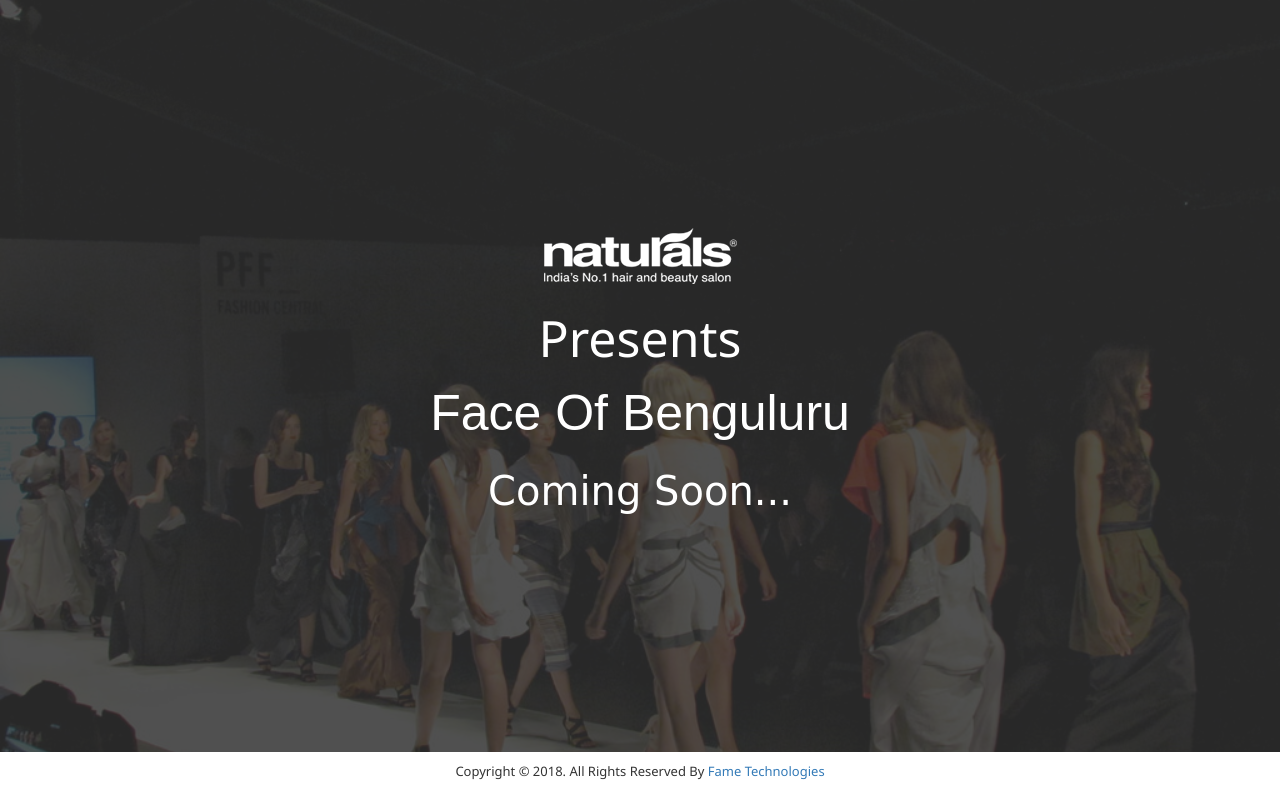
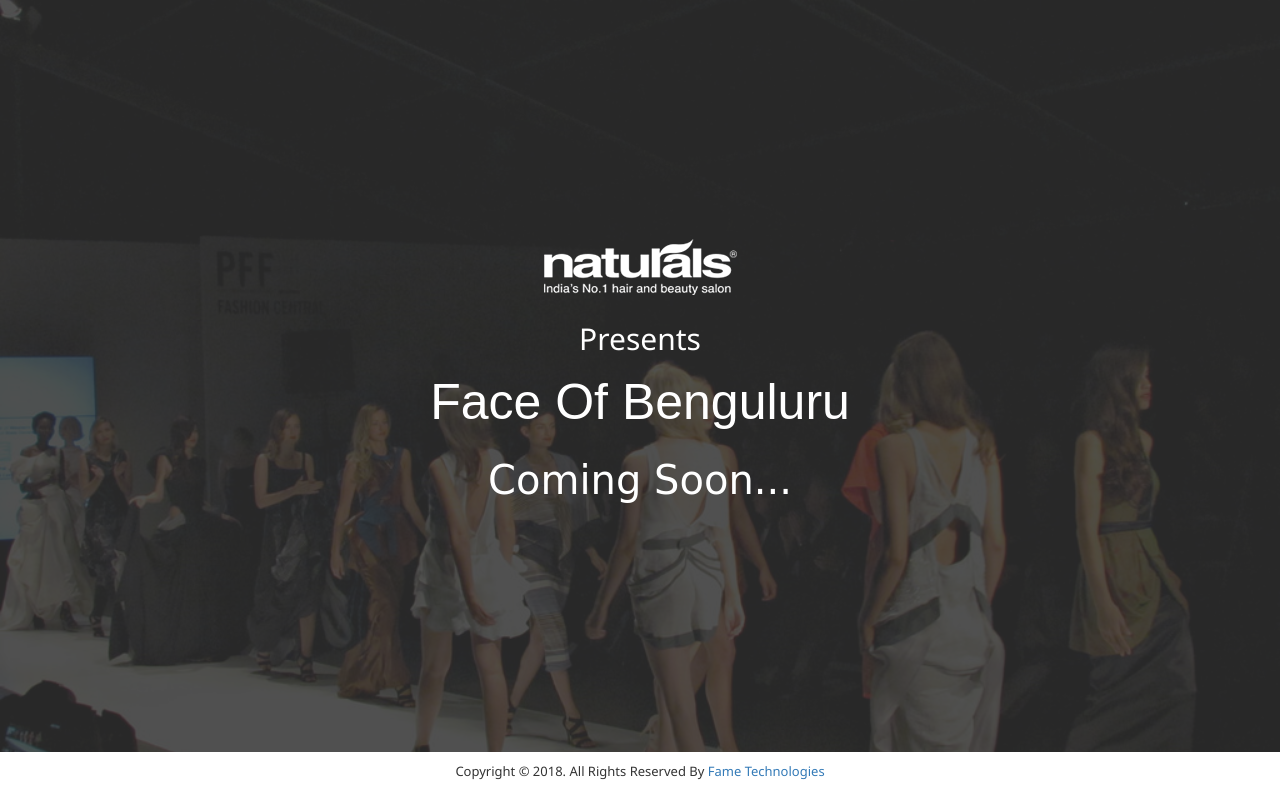
Before and after one commit to khudania/FOB, a plain HTML site: page index.html in a window 1280 px wide. Drawn offline with nearby package versions, Linux system fonts and the light colour scheme.

Commit message:
minor change

```diff
--- a/index.html
+++ b/index.html
@@ -19,7 +19,7 @@
         <div class="header-overlay"></div>
         <div class="header-content container">
             <h1><img src="logo.png" alt=""></h1>
-            <h1>Presents</h1>
+            <h1 style="font-size:30px">Presents</h1>
             <h1 style="font-size:50px; font-family:fantasy">Face Of Benguluru</h1>
 
             <p style="font-size:40px; margin-top: 20px; font-family: cursive">Coming Soon...</p>
```
